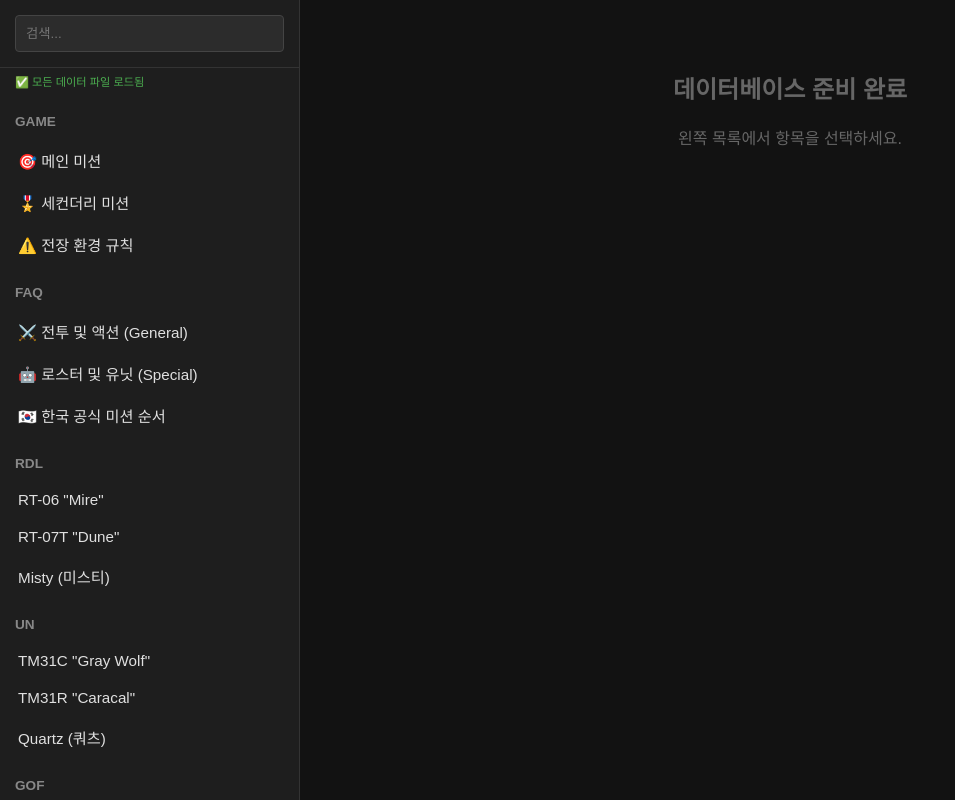
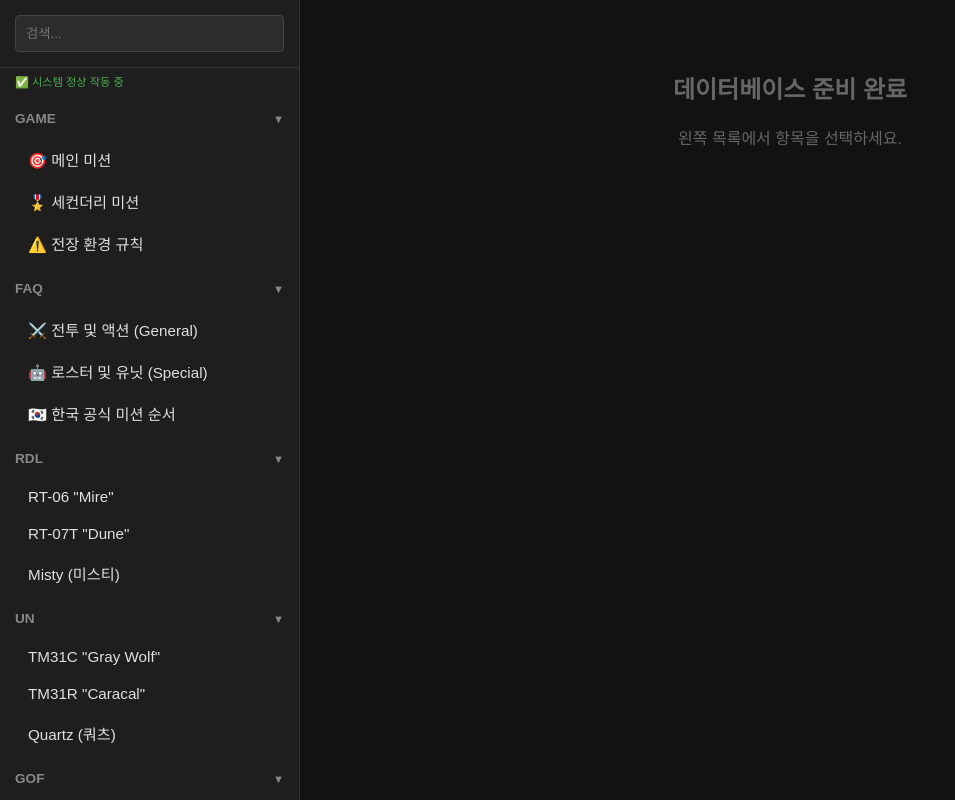
Before and after one commit to bbdjk/obsidian_DB, a plain HTML site: page index.html in a window 1280 px wide. Shown: the whole page, without its empty margins (0-955 px from the left). Drawn offline with Linux system fonts and the light colour scheme.

Commit message:
Update index.html

```diff
--- a/index.html
+++ b/index.html
@@ -3,20 +3,52 @@
 <head>
     <meta charset="UTF-8">
     <meta name="viewport" content="width=device-width, initial-scale=1.0">
-    <title>옵시디언 프로토콜 DB (분리형)</title>
+    <title>옵시디언 프로토콜 DB (폴더 기능)</title>
     <style>
-        /* 스타일은 기존과 동일하게 유지 */
+        /* 기본 설정 */
         * { box-sizing: border-box; }
         body { margin: 0; padding: 0; font-family: 'Pretendard', sans-serif; background-color: #121212; color: #e0e0e0; display: flex; height: 100vh; overflow: hidden; }
+
+        /* 레이아웃 */
         #sidebar { width: 300px; background-color: #1e1e1e; border-right: 1px solid #333; display: flex; flex-direction: column; }
         #main { flex: 1; padding: 20px; overflow-y: auto; background-color: #121212; position: relative; }
+
+        /* 검색창 */
         .search-box { padding: 15px; border-bottom: 1px solid #333; }
         #searchInput { width: 100%; padding: 10px; background: #2c2c2c; border: 1px solid #444; color: #fff; border-radius: 4px; }
+
+        /* 네비게이션 (접기/펼치기 스타일 추가) */
         #nav { flex: 1; overflow-y: auto; }
-        .nav-category { padding: 10px 15px; font-weight: bold; color: #888; font-size: 0.85rem; text-transform: uppercase; margin-top: 10px; }
-        .nav-item { padding: 10px 15px; cursor: pointer; border-left: 3px solid transparent; transition: 0.2s; font-size: 0.95rem; }
+
+        .nav-category {
+            padding: 12px 15px;
+            font-weight: bold;
+            color: #888;
+            font-size: 0.85rem;
+            text-transform: uppercase;
+            margin-top: 5px;
+            cursor: pointer; /* 클릭 가능 표시 */
+            display: flex;
+            justify-content: space-between; /* 화살표 오른쪽 정렬 */
+            align-items: center;
+            background-color: #1e1e1e;
+            user-select: none; /* 텍스트 선택 방지 */
+        }
+        .nav-category:hover { color: #ccc; background-color: #252525; }
+
+        /* 화살표 아이콘 */
+        .arrow { transition: transform 0.2s ease; font-size: 0.7rem; }
+        .arrow.collapsed { transform: rotate(-90deg); } /* 접혔을 때 회전 */
+
+        /* 아이템 목록 컨테이너 */
+        .nav-group-container { display: block; }
+        .nav-group-container.collapsed { display: none; } /* 접히면 숨김 */
+
+        .nav-item { padding: 10px 15px 10px 25px; /* 들여쓰기 */ cursor: pointer; border-left: 3px solid transparent; transition: 0.2s; font-size: 0.95rem; }
         .nav-item:hover { background-color: #2a2a2a; }
         .nav-item.active { background-color: #252525; border-left-color: #ffb74d; color: #ffb74d; }
+
+        /* 콘텐츠 영역 */
         .content-card { max-width: 800px; margin: 0 auto; }
         .sub-title { color: #888; font-size: 1.1rem; margin-bottom: 20px; }
         .stats-grid { display: grid; grid-template-columns: repeat(auto-fit, minmax(80px, 1fr)); gap: 10px; margin-bottom: 25px; background: #1e1e1e; padding: 15px; border-radius: 8px; }
@@ -26,7 +58,6 @@
         .detail-block h3 { margin: 0 0 10px 0; color: #ffb74d; font-size: 1.1rem; }
         .detail-block p { margin: 0; line-height: 1.6; color: #ccc; }
 
-        /* 로딩 에러 메시지 스타일 */
         .error-msg { color: #ff5252; padding: 10px; border: 1px solid #ff5252; margin: 10px; border-radius: 5px; background: rgba(255,82,82,0.1); }
 
         @media (max-width: 768px) {
@@ -62,17 +93,18 @@
 <script src="db_pd.js" onerror="logError('db_pd.js')"></script>
 
 <script>
+    // 에러 로깅용
     const statusDiv = document.getElementById('file-status');
     const errorContainer = document.getElementById('error-container');
     let loadErrors = [];
 
     function logError(fileName) {
         loadErrors.push(fileName);
-        const msg = `<div class="error-msg">⚠️ <b>${fileName}</b> 로드 실패!<br>파일 경로를 확인하거나 Live Server로 실행하세요.</div>`;
+        const msg = `<div class="error-msg">⚠️ <b>${fileName}</b> 로드 실패!<br>Live Server를 사용해주세요.</div>`;
         errorContainer.innerHTML += msg;
     }
 
-    // 데이터 통합 (파일이 없어도 에러 안 나게 처리)
+    // 데이터 통합 (안전 장치 포함)
     const DATABASE = [
         ...(typeof DATA_RULE !== 'undefined' ? DATA_RULE : []),
         ...(typeof DATA_FAQ  !== 'undefined' ? DATA_FAQ  : []),
@@ -82,23 +114,26 @@
         ...(typeof DATA_PD   !== 'undefined' ? DATA_PD   : [])
     ];
 
+    // 로드 상태 표시
+    if(loadErrors.length === 0) {
+        statusDiv.innerHTML = "✅ 시스템 정상 작동 중";
+        statusDiv.style.color = "#4caf50";
+    } else {
+        statusDiv.innerHTML = `❌ ${loadErrors.length}개 파일 오류`;
+        statusDiv.style.color = "#ff5252";
+    }
+
     const nav = document.getElementById('nav');
     const main = document.getElementById('main');
     const searchInput = document.getElementById('searchInput');
 
-    // 초기 상태 표시
-    if(loadErrors.length === 0) {
-        statusDiv.innerHTML = "✅ 모든 데이터 파일 로드됨";
-        statusDiv.style.color = "#4caf50";
-    } else {
-        statusDiv.innerHTML = `❌ ${loadErrors.length}개 파일 로드 실패`;
-        statusDiv.style.color = "#ff5252";
-    }
-
-    function renderNav(list) {
+    // ==========================================
+    // [핵심 변경] 접기/펼치기 기능이 포함된 렌더링 함수
+    // ==========================================
+    function renderNav(list, isSearch = false) {
         nav.innerHTML = '';
         if(list.length === 0) {
-            nav.innerHTML = '<div style="padding:15px; color:#666;">데이터가 없거나 검색 결과가 없습니다.</div>';
+            nav.innerHTML = '<div style="padding:15px; color:#666;">검색 결과가 없습니다.</div>';
             return;
         }
 
@@ -109,12 +144,18 @@
             grouped[cat].push(item);
         });
 
+        // 카테고리별 루프
         for (const [catName, items] of Object.entries(grouped)) {
+            // 1. 카테고리 헤더 생성
             const catHeader = document.createElement('div');
             catHeader.className = 'nav-category';
-            catHeader.textContent = catName;
-            nav.appendChild(catHeader);
+            catHeader.innerHTML = `<span>${catName}</span> <span class="arrow">▼</span>`;
 
+            // 2. 아이템 담을 컨테이너 생성
+            const groupContainer = document.createElement('div');
+            groupContainer.className = 'nav-group-container';
+
+            // 3. 각 아이템 생성
             items.forEach(item => {
                 const div = document.createElement('div');
                 div.className = 'nav-item';
@@ -124,8 +165,22 @@
                     div.classList.add('active');
                     showDetail(item);
                 };
-                nav.appendChild(div);
+                groupContainer.appendChild(div);
             });
+
+            // 4. 클릭 이벤트 (접기/펴기)
+            catHeader.onclick = () => {
+                groupContainer.classList.toggle('collapsed'); // 목록 숨김 토글
+                catHeader.querySelector('.arrow').classList.toggle('collapsed'); // 화살표 회전 토글
+            };
+
+            // [추가 기능] 검색 중일 때는 모든 카테고리를 강제로 펼쳐둠
+            if(isSearch) {
+                groupContainer.classList.remove('collapsed');
+            }
+
+            nav.appendChild(catHeader);
+            nav.appendChild(groupContainer);
         }
     }
 
@@ -179,7 +234,8 @@
             item.title.toLowerCase().includes(keyword) ||
             (item.cat && item.cat.toLowerCase().includes(keyword))
         );
-        renderNav(filtered);
+        // 검색 시에는 자동으로 펼쳐지도록 true 전달
+        renderNav(filtered, keyword.length > 0);
     });
 
     renderNav(DATABASE);
```
